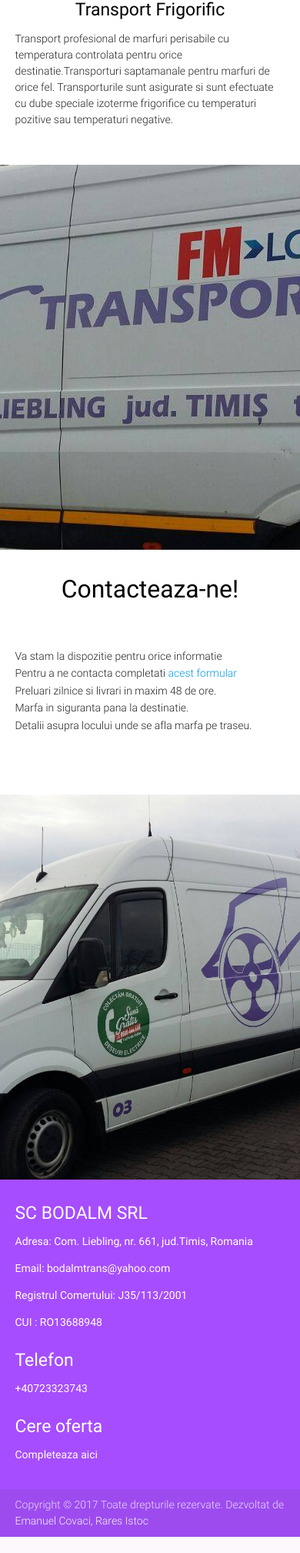
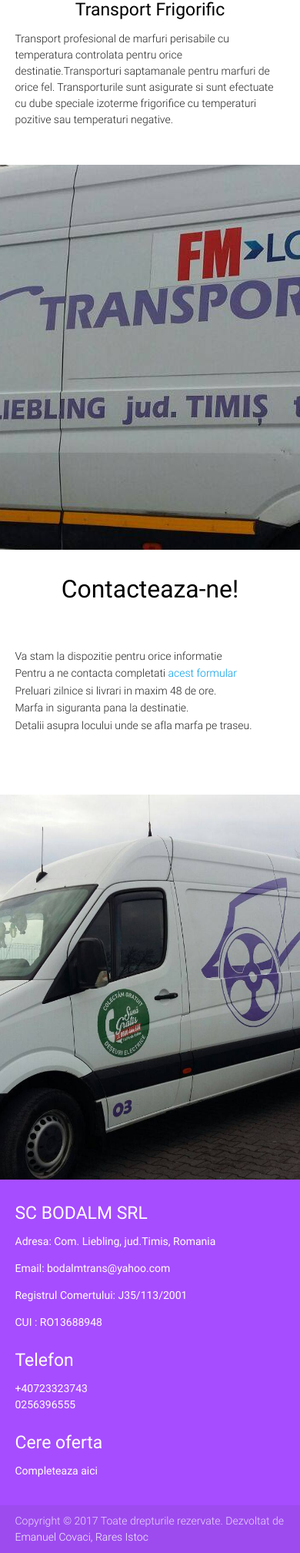
Before and after one commit to emanuelcovaci/transport-network, a Django app: page / in a window 390 px wide. Shown: the part 1146-3163 px from the top of the page at 77% size. Before the commit the page ends 3142 px from the top, so only its background shows below. Run offline with Django 3.2, Linux system fonts and the light colour scheme; some libraries are stand-ins or nearby versions.

Commit message:
update phone date

```diff
--- a/src/templates/base_post.html
+++ b/src/templates/base_post.html
@@ -84,7 +84,7 @@
         <div class="col l6 s12">
           <h5 class="white-text">SC BODALM SRL</h5>
           <p class="white-text">
-           Adresa: Com. Liebling, nr. 661, jud.Timis, Romania
+           Adresa: Com. Liebling, jud.Timis, Romania
           </p>
           <p class="white-text">
             Email: bodalmtrans@yahoo.com
--- a/src/templates/homepages/index.html
+++ b/src/templates/homepages/index.html
@@ -172,7 +172,7 @@
         <div class="col l6 s12">
           <h5 class="white-text">SC BODALM SRL</h5>
           <p class="white-text">
-           Adresa: Com. Liebling, nr. 661, jud.Timis, Romania
+           Adresa: Com. Liebling, jud.Timis, Romania
           </p>
           <p class="white-text">
             Email: bodalmtrans@yahoo.com
@@ -188,6 +188,7 @@
           <h5 class="white-text">Telefon</h5>
           <ul>
             <li><a class="white-text" href="#!"> +40723323743 </a></li>
+              <li><a class="white-text" href="#!"> 0256396555 </a></li>
           </ul>
         </div>
         <div class="col l3 s12">
```
